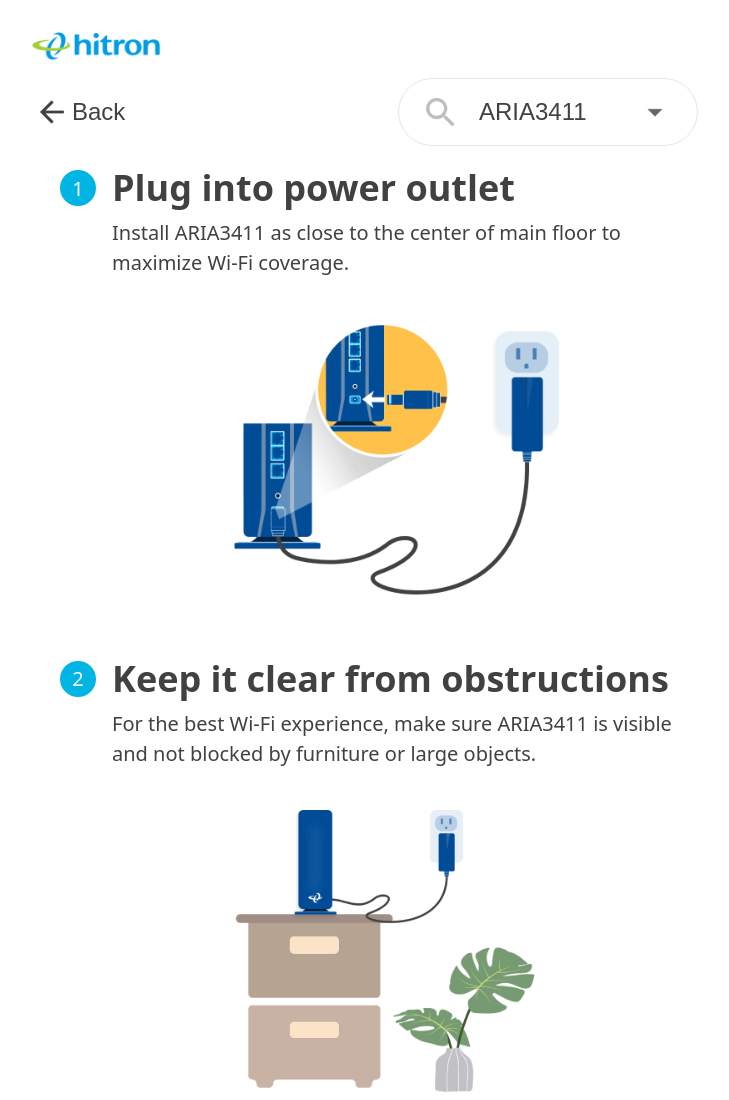
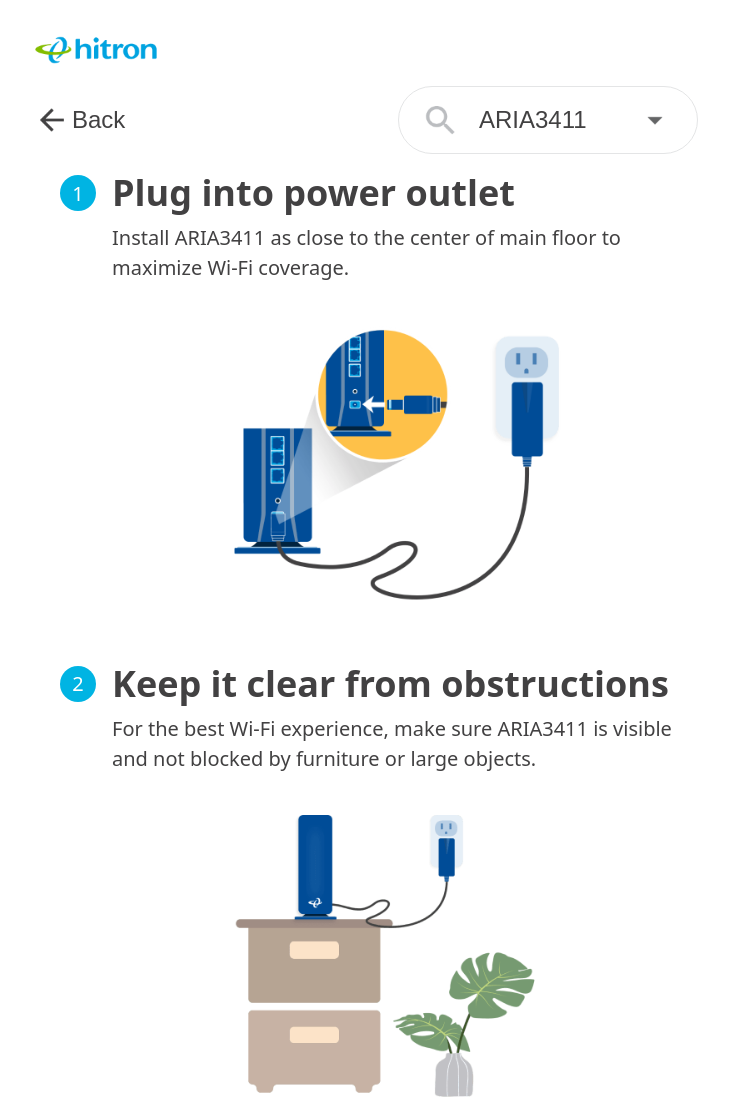
Before and after one commit to RheaSue/onboardflow, a plain HTML site: page index.html in a window 1280 px wide. Shown: the top 1100 px of the page, without its empty margins (256-985 px from the left). Drawn offline with Linux system fonts and the light colour scheme.

Commit message:
Update logo images

```diff
--- a/main.js
+++ b/main.js
@@ -3,7 +3,7 @@ function renderContent(msoName, deviceType, language) {
 
     const content = `
     <header>
-		<img class="logoImage" src="src/images/${msoName}/logo.png" alt="logo" />
+		<img class="logoImage" src="src/images/${msoName}/l_logo.png" alt="logo" />
 
 		<div class="navigation">
 			<button class="btn-with-arrow">
--- a/src/styles/style.css
+++ b/src/styles/style.css
@@ -31,7 +31,7 @@ span, p {
 }
 
 header {
-    height: clamp(8.5rem, 100vw / 4.5, 17rem);
+    /* height: clamp(8.5rem, 100vw / 4.5, 17rem); */
     padding-left: clamp(1.6rem, 100vw / 23.7, 3.2rem);
     padding-right: clamp(1.6rem, 100vw / 23.7, 3.2rem);
     /* background-color: lightblue; */
@@ -49,6 +49,7 @@ header .navigation {
     justify-content: space-between;
     margin-left: clamp(0.4rem, 100vw / 101.5, 0.8rem);
     margin-right: clamp(0.4rem, 100vw / 101.5, 0.8rem);
+    margin-bottom: 10px;
 }
 
 main {
```
Also changed, not shown: src/images/fizz/l_logo.png (added), src/images/fizz/logo.png (deleted), src/images/hitron/l_logo.png (added), src/images/hitron/logo.png (deleted), src/images/midco/l_logo.png (added).
